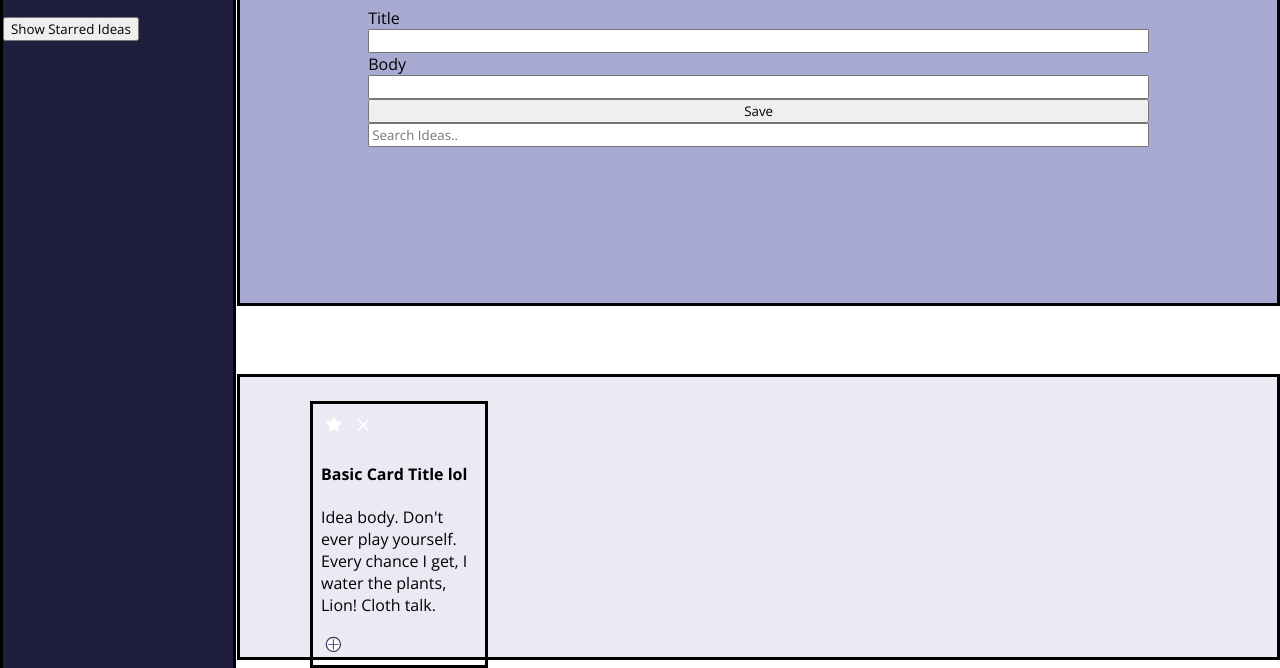
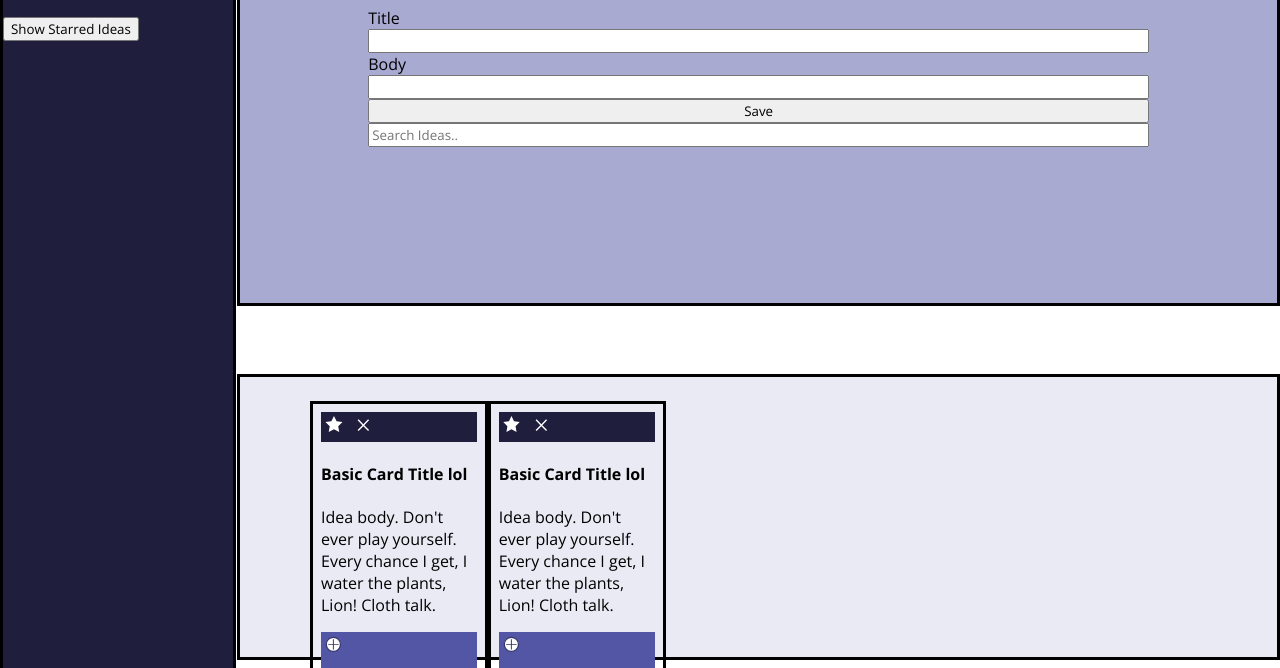
Before and after one commit to kbergsund/ideabox, a plain HTML site: page index.html in a window 1280 px wide. Shown: the part 132-800 px from the top of the page. Drawn offline with nearby package versions, Linux system fonts and the light colour scheme.

Commit message:
Small fixes

```diff
--- a/index.html
+++ b/index.html
@@ -27,7 +27,7 @@
     </section>
     <section class = 'card-section'>
       <article class = 'idea-card'>
-        <div>
+        <div class = "card-top">
           <img src="./assets/star.svg" class = "star-image">
           <img src="./assets/delete.svg" class = "delete-image">
         </div>
@@ -35,7 +35,24 @@
           <h4>Basic Card Title lol</h4>
           <p>Idea body. Don't ever play yourself. Every chance I get, I water the plants, Lion! Cloth talk. </p>
         </div>
-        <img src="./assets/comment.svg" class = "comment-image">
+        <div class = "card-bottom">
+          <img src="./assets/comment.svg" class = "comment-image">
+          <p>Comment</p>
+        </div>
+      </article>
+      <article class = 'idea-card'>
+        <div class = "card-top">
+          <img src="./assets/star.svg" class = "star-image">
+          <img src="./assets/delete.svg" class = "delete-image">
+        </div>
+        <div>
+          <h4>Basic Card Title lol</h4>
+          <p>Idea body. Don't ever play yourself. Every chance I get, I water the plants, Lion! Cloth talk. </p>
+        </div>
+        <div class = "card-bottom">
+          <img src="./assets/comment.svg" class = "comment-image">
+          <p>Comment</p>
+        </div>
       </article>
     </section>
   </main>
--- a/styles.css
+++ b/styles.css
@@ -35,10 +35,13 @@
     position: fixed;
     bottom: 1%;
     right: 0%;
+    display: flex;
     padding: 10%;
     height: 3%;
     width: 61%;
     background: #EAEAF4;
+    flex-wrap: wrap;
+    flex-direction: row;
 }
 
 .idea-card {
@@ -66,3 +69,14 @@
 .comment-image{
   height: 25px;
 }
+
+.card-top {
+    background: #1F1F3D;
+    flex: auto;
+}
+
+.card-bottom {
+    background: #5356A4;
+    color: #E9E9F3;
+    flex: auto;
+}
```
